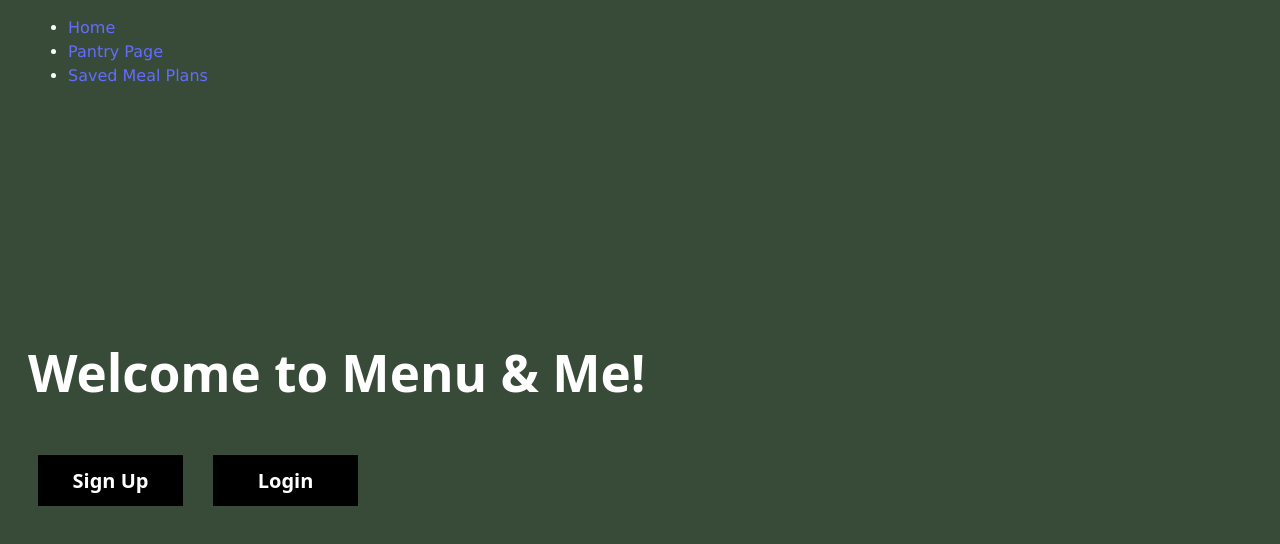
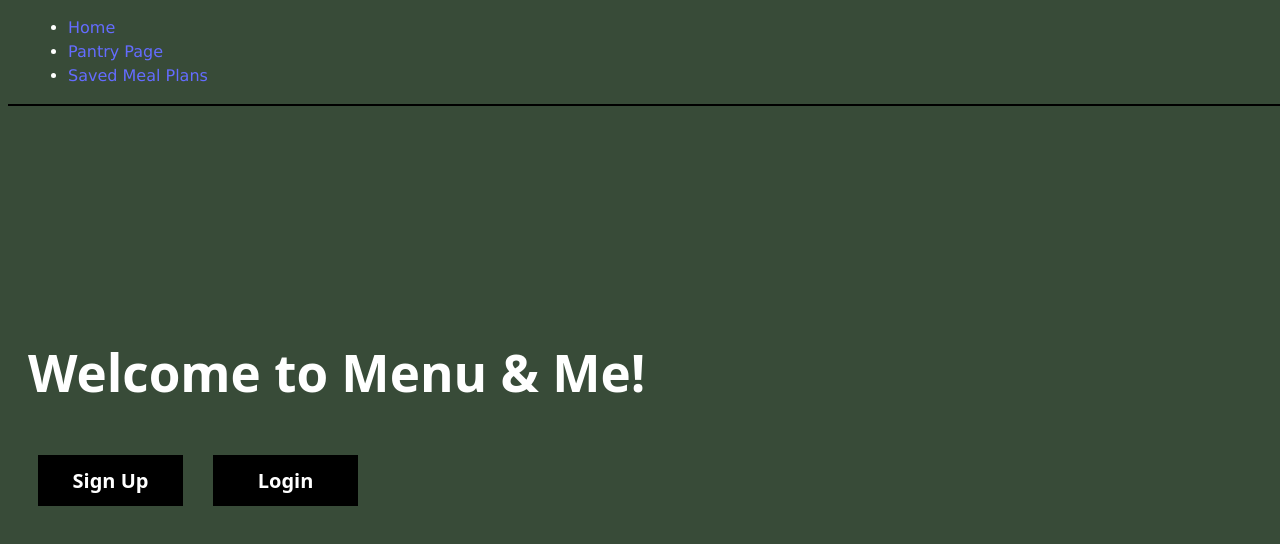
Before and after one commit to AntaraRakshit/MenuNMe, a React (Vite) app: page / in a window 1280 px wide. Shown: the top 544 px of the page. Built offline with nearby package versions, Linux system fonts and the light colour scheme; what amazon-cognito-identity-js would draw is missing.

Commit message:
Navbar Updated

```diff
--- a/src/components/NavBar.css
+++ b/src/components/NavBar.css
@@ -1,4 +1,3 @@
-/* NavBar.css */
 .nav {
     color: white;
     display: flex;
@@ -10,6 +9,12 @@
     width: 100%;
     z-index: 1000;
     box-sizing: border-box; /* Ensure padding is included in the width calculation */
+    border-bottom: 2px solid #000; /* Adds a solid line under the navbar */
+}
+
+/* Ensure content does not tuck under the navbar */
+.body-content {
+    margin-top: 70px; /* Adjust this value based on the total height of your navbar */
 }
 
 .nav .site-title {
```
Also changed, not shown: 1 other file (tests, documents, lock files or other folders).
